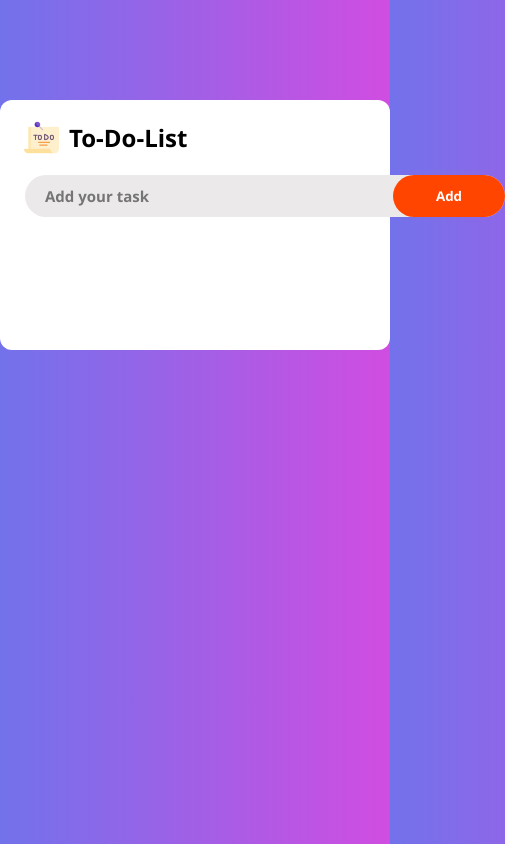
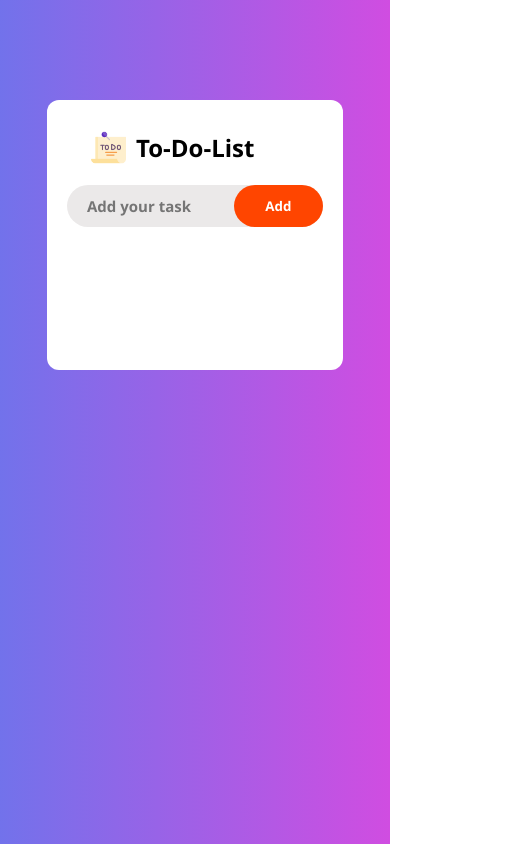
Before and after one commit to Rohitbirhade0605/JS-To-Do-List, a plain HTML site: page index.html in a window 390 px wide. Shown: the whole page, 505 px wide, since content can reach past the window. Drawn offline with Linux system fonts and the light colour scheme.

Commit message:
change button color and made responsive

```diff
--- a/css/index.css
+++ b/css/index.css
@@ -67,7 +67,7 @@ body{
 }
 
 #search button:hover{
-    background-color: rgb(85, 235, 85);
+    background-color: rgb(53, 193, 53);
     font-weight: 600;
     font-size: 16px;
     border: px solid orangered;
@@ -111,3 +111,43 @@ box-sizing: border-box;
     border: 2px solid white;
     background-color: white;
 }
+
+
+
+
+/* Media queries --------  */
+
+
+@media only screen and (max-width:768px){
+  #container{
+    width: 29rem;
+    padding-bottom: 10px;
+  }
+
+  #search{
+    width: 26rem;
+  }
+
+}
+
+@media only screen and (max-width:480px) {
+    #container{
+        width: 16rem;
+        padding: 10px 20px;
+      }
+
+      #search{
+        width: 16rem;
+        margin-left: 0;
+      }
+
+      .list{
+        padding-left: 20px;
+        padding-right: 10px;
+      }
+
+        .box{
+            padding-left: 10px;
+            box-sizing: border-box;
+        }
+}
```
Also changed, not shown: 1 other file.
